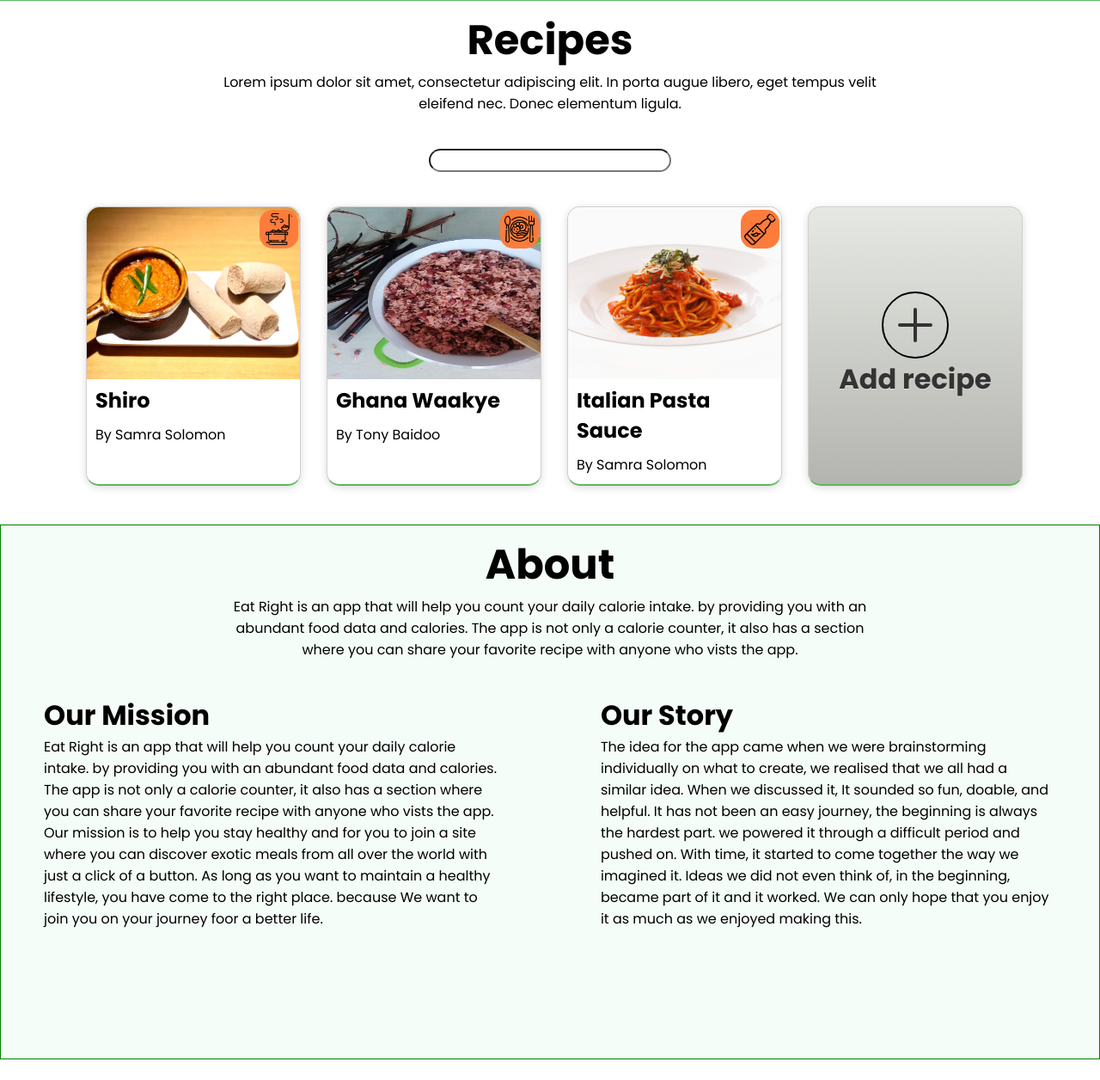
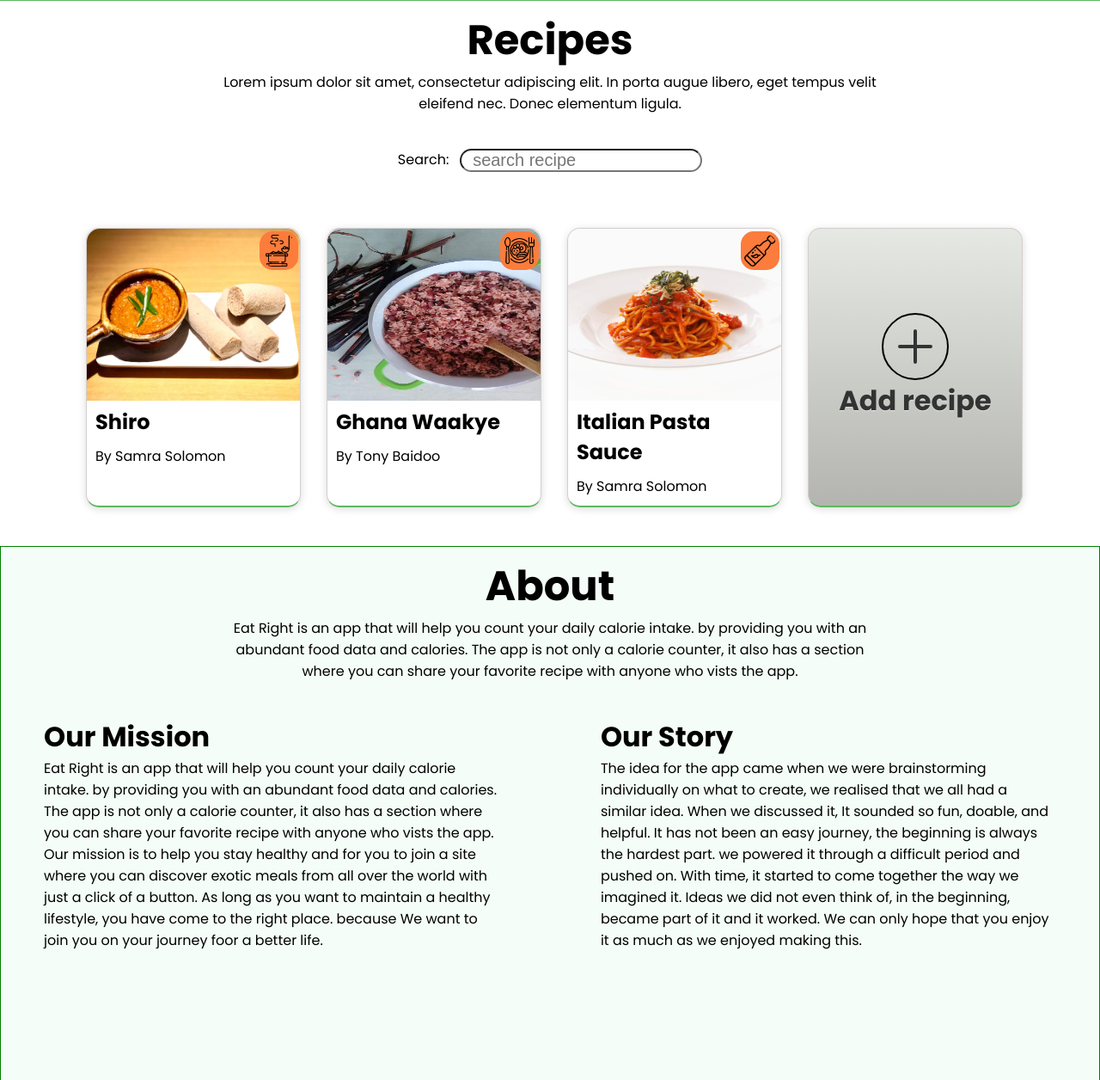
Before and after one commit to tcrz/Eat_Right, a Flask app: page / in a window 1280 px wide. Shown: the part 2227-3483 px from the top of the page at 86% size. Run offline with Flask 2, Linux system fonts and the light colour scheme; data comes from the database, SQL or seed files in the repository; some libraries are stand-ins or nearby versions.

Commit message:
search feature updates

```diff
--- a/web_dynamic/static/script.js
+++ b/web_dynamic/static/script.js
@@ -154,15 +154,16 @@ $(document).ready(function () {
   $('.search_text').on("input", function () {
     text = $('.search_text').val();
     if (text.length > 0) {
+      $('.recipes_list').hide()
       $.ajax({
         type: "POST",
         url: "/livesearch",
         data: { text: text },
         success: function (response) {
-          $('.recipes_list').empty();
+          $('.recipes_search').empty();
           $.each(response, function (indexInArray, valueOfElement) {
             let mimetype = '.png'
-            $('.recipes_list').append(
+            $('.recipes_search').append(
               '<article class="recipe" id=' + valueOfElement.id + '>' +
               '<div class="category">' +
               '<img src=../static/images/' + valueOfElement.category + mimetype + ' alt="recipe logo" />' +
@@ -178,5 +179,9 @@ $(document).ready(function () {
         }
       });
     }
+    else{
+      $('.recipes_search').empty();
+      $('.recipes_list').show()
+    }
   });
 });
--- a/web_dynamic/static/styles/styles.css
+++ b/web_dynamic/static/styles/styles.css
@@ -425,7 +425,7 @@ td button {
   background: white;
 }
 
-.recipes_list {
+.recipes_list, .recipes_search {
   /* background: yellow; */
   margin: 25px 100px;
   display: grid;
@@ -519,6 +519,26 @@ td button {
   padding: 5px;
 }
 
+/* RECIPE SEARCH FIELD */
+.search_box {
+  display: flex;
+  justify-content: center;
+  gap:1%;
+  margin-top: 40px;
+  margin-bottom: 40px;
+}
+
+.search_text {
+  font-size: 20px;
+  padding-left: 13px;
+  border-radius: 20px;
+}
+
+.search_box input[type="text"]:focus{
+  outline: none;
+  border-radius: 20px;
+  border:2px solid #70cf70
+}
 /****************************
  * RECIPE SUBMISSION POP-UP *
 *****************************/
@@ -920,16 +940,3 @@ td button {
   height: 20px;
   border-radius: 50%;
 }
-
-.search_box {
-  display: flex;
-  justify-content: center;
-  margin-top: 40px;
-  margin-bottom: 40px;
-}
-
-.search_text {
-  font-size: 20px;
-  padding-left: 13px;
-  border-radius: 20px;
-}
--- a/web_dynamic/templates/eatright.html
+++ b/web_dynamic/templates/eatright.html
@@ -263,8 +263,10 @@ Stir quickly" required></textarea><br />
         augue libero, eget tempus velit eleifend nec. Donec elementum ligula.
       </p>
       <div class="search_box">
-        <input type="text" name="search" class="search_text">
+        <label>Search:</label>
+        <input type="text" name="search" class="search_text" placeholder="search recipe">
       </div>
+      <div class="recipes_search"></div>
       <div class="recipes_list">
         {% for recipe in recipes.values() %}
         <article class="recipe" id="{{ recipe.id }}">
```
